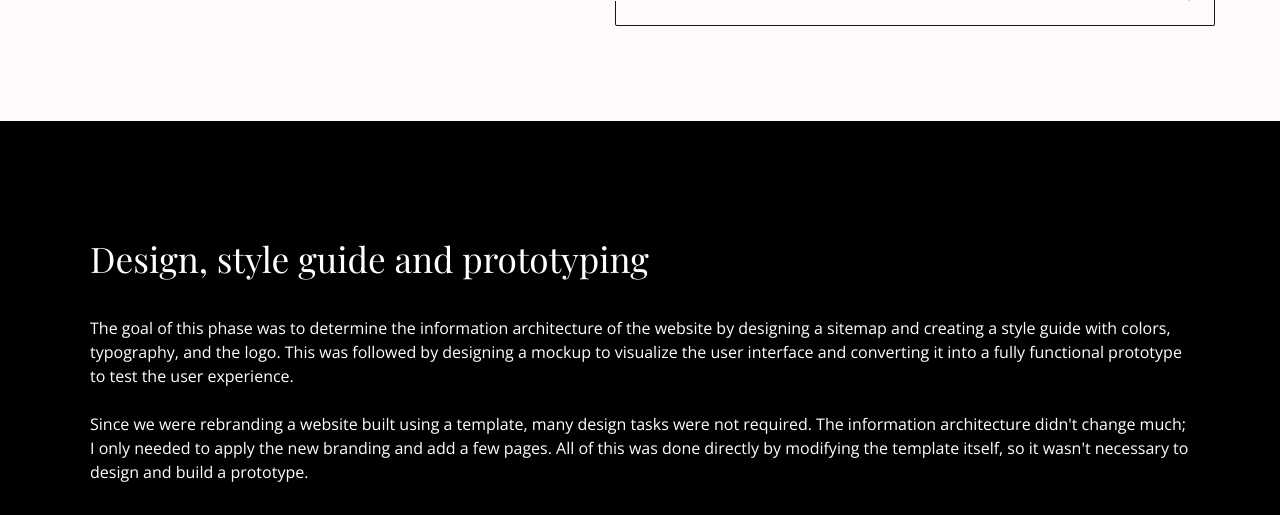
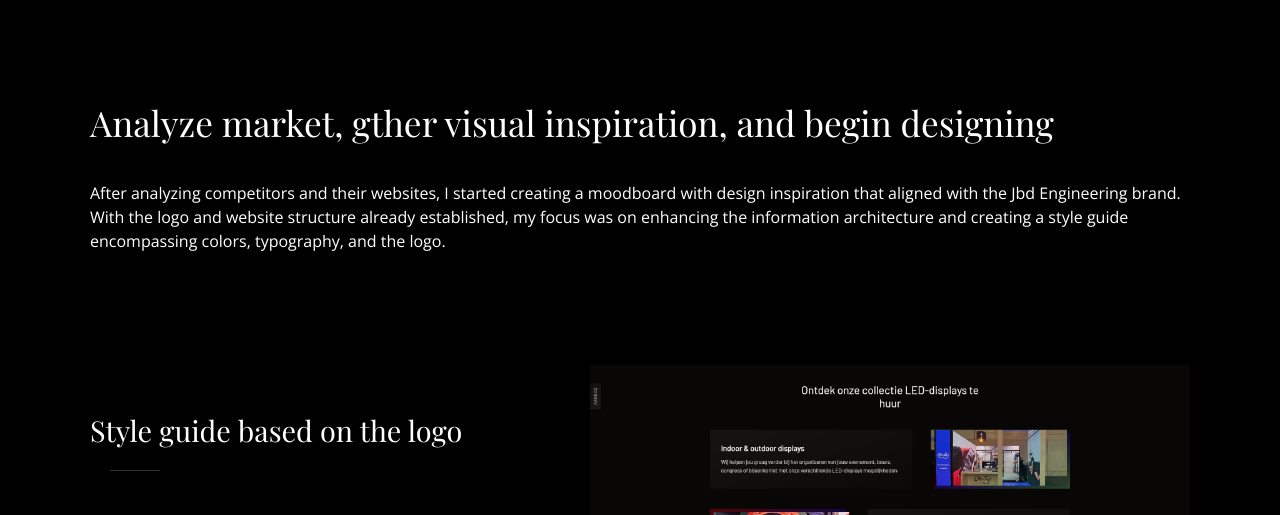
Before and after one commit to kevinmlk/portfolio-website-27-jul-2022, a PHP site: page /case/jbd-engineering.php in a window 1280 px wide. Shown: the part 3167-3682 px from the top of the page. Run offline with PHP 8.4, Linux system fonts and the light colour scheme; some libraries are stand-ins or nearby versions; some web fonts are replaced.

Commit message:
Added all images and mockups, added text content for jbd case

```diff
--- a/assets/css/screen.css
+++ b/assets/css/screen.css
@@ -270,6 +270,10 @@
     display: flex;
     flex-direction: column;
     gap: 7rem;
+}
+
+.mockups-container {
+    padding-bottom: 7rem;
 }
 
 .portfolio-gallery-container {
@@ -623,6 +627,10 @@ textarea {
     background-image: url("../media/case-jbd/jbd-header.jpg");
 }
 
+.jbd-parallax {
+    background-image: url("../media/case-jbd/jbd-header.jpg");
+}
+
 .sv-header {
     background-image: url("../media/case-sv/sv-header.jpg");
 }
--- a/case/jbd-engineering.php
+++ b/case/jbd-engineering.php
@@ -172,9 +172,8 @@
                                 Key features to be included in the design were clear navigation, an overview of all available services, rental packages and pricing details, a photo gallery showcasing LED displays, information on repair services, testimonials, contact details, and a FAQ section.
                                 </p>
                             </div>
-                            <img src="../assets/media/case-fhg/image-discovery.jpg" class="image-border-right reveal fade-bottom" alt="belcoastholidays.be westbay webpagina" loading="lazy">
+                            <img src="../assets/media/case-jbd/discovery-jbd.jpg" class="image-border-right reveal fade-bottom" alt="belcoastholidays.be westbay webpagina" loading="lazy">
                         </div>
-
                     </div>
                 </div>
             </section>
@@ -185,11 +184,10 @@
                     <div id="vision-container">
                         <div class="work-introduction">
                             <div class="reveal fade-bottom">
-                                <h2>Design, style guide and prototyping</h2>
-                                <p>
-                                The goal of this phase was to determine the information architecture of the website by designing a sitemap and creating a style guide with colors, typography, and the logo. This was followed by designing a mockup to visualize the user interface and converting it into a fully functional prototype to test the user experience.
-                                    <br><br>
-                                    Since we were rebranding a website built using a template, many design tasks were not required. The information architecture didn't change much; I only needed to apply the new branding and add a few pages. All of this was done directly by modifying the template itself, so it wasn't necessary to design and build a prototype.
+                                <h2>Analyze market, gther visual inspiration, and begin designing</h2>
+                                  <p>
+                                  After analyzing competitors and their websites, I started creating a moodboard with design inspiration that aligned with the Jbd Engineering brand.
+                                  With the logo and website structure already established, my focus was on enhancing the information architecture and creating a style guide encompassing colors, typography, and the logo.
                                 </p>
                             </div>
                         </div>
@@ -197,31 +195,54 @@
                         <div class="media-text">
                             <!-- Media content -->
                             <div class="media-content reveal fade-bottom">
-                                <h3 class="tag-line">Applying the new branding design</h3>
+                                <h3 class="tag-line">Style guide based on the logo</h3>
                                 <p>
-                                Because the new brand guide was provided, I didn't had to redesign the entire brand my self. It was also not necessary to create mockups to visualize how the website would look like, because I could directly apply this on the website self.
+                                I decided to base the style guide on the colors and typography of the Jbd Engineering logo. For typography, I chose Roboto as the primary font and Barlow as the secondary font, as they both complemented the font used in the logo.
                                 </p>
                                 <p>
-                                The sitemap hadn't changed much, I only need to add a few pages for the Zeegalm and West Bay holiday domains. The webpages were new so I had to structre the pages with some available HTML elements from the existing template.
+                                Regarding colors, I opted to derive them from the Jbd Engineering logo, with slight adjustments to achieve a sleek and modern look for the website. Thus, I selected #080705 (Black) and #FFFDFD for the background and text, #2708A0 (Polynesian blue), #5FAD56 (Mantis), and #D00000 (Engineering orange) as accent colors to evoke the essence of LED displays on the website.
                                 </p>
                             </div>
-                            <img src="./../assets/media/case-fhg/image-design-1.jpg" class="reveal fade-bottom" alt="belcoastholidays.be westbay webpagina" loading="lazy">
+                            <img src="./../assets/media/case-jbd/image-design-1.png" class="reveal fade-bottom" alt="belcoastholidays.be westbay webpagina" loading="lazy">
                         </div>
 
                         <div class="media-text">
-                        <img src="./../assets/media/case-fhg/image-design-2.jpg" class="reveal fade-bottom" alt="belcoastholidays.be westbay webpagina" loading="lazy">
+                        <img src="./../assets/media/case-jbd/image-design-2.png" class="reveal fade-bottom" alt="belcoastholidays.be westbay webpagina" loading="lazy">
                             <!-- Media content -->
                             <div class="media-content reveal fade-bottom">
-                                <h3 class="tag-line">Prototyping and building the website</h3>
+                                <h3 class="tag-line">Hi-fi mockup proposal</h3>
                                 <p>
-                                By directly applying the new design on the website we could immediately see how the website would look like and function. This made it easy to test and experiment different approaches and adjust the design to the users needs.
+                                Following the creation of the style guide, it was time to develop a homepage proposal for the website. Using the sitemap and the style guide as my guide, I began crafting the homepage in Adobe XD.
                                 </p>
                                 <p>
-                                After a few iterations, we were satisfied with the final design and could now translate the content so that it is available in multiple languages.
+                                Upon completing the homepage design, I shared the mockup with my supervisor for feedback. While there were some design adjustments suggested, overall, my supervisor was pleased with the proposal. Consequently, I was given the green light to proceed with refining the other pages while making necessary design adjustments.
                                 </p>
                             </div>
                         </div>
                     </div>
+                </div>
+
+                <div class="mockups-container">
+                  <h3>Mockup screens</h3>
+                  <div class="line coral"></div>
+                  <div class="portfolio-gallery-container reveal fade-bottom">
+                    <!-- Portfolio navigation -->
+                    <!-- <div class="items">
+                      <span class="item active" data-name="all">All</span>
+                      <span class="item" data-name="Photo">Photos</span>
+                      <span class="item" data-name="Video">Video</span>
+                    </div> -->
+                    <!-- Portfolio images -->
+                    <div class="gallery">
+                        <div class="image" data-name="Photo"><a href="https://xd.adobe.com/view/6df82aa0-5aa0-4490-8638-4e2a409599ef-38ab/" target="_blank"><span><img src="../assets/media/case-jbd/jbd-home.png" alt="Jbd Engineering homepage" loading="lazy"></span></a></div>
+                        <div class="image" data-name="Photo"><a href="https://xd.adobe.com/view/6df82aa0-5aa0-4490-8638-4e2a409599ef-38ab/screen/2ca93483-b026-4dfc-9a4d-86fa40eb5d94" target="_blank"><span><img src="../assets/media/case-jbd/jbd-rentals.png" alt="Jbd Engineering rentals page" loading="lazy"></span></a></div>
+                        <div class="image" data-name="Photo"><a href="https://xd.adobe.com/view/6df82aa0-5aa0-4490-8638-4e2a409599ef-38ab/screen/e79f0185-6c9b-4412-b83d-a63816b99c6c" target="_blank"><span><img src="../assets/media/case-jbd/jbd-repairs.png" alt="Jbd Engineering reparis page" loading="lazy"></span></a></div>
+                        <div class="image" data-name="Photo"><a href="https://xd.adobe.com/view/6df82aa0-5aa0-4490-8638-4e2a409599ef-38ab/screen/4639eee0-3a89-4c05-b276-0f1328dc8a6c" target="_blank"><span><img src="../assets/media/case-jbd/jbd-about.png" alt="Jbd Engineering about page" loading="lazy"></span></a></div>
+                        <div class="image" data-name="Photo"><a href="https://xd.adobe.com/view/6df82aa0-5aa0-4490-8638-4e2a409599ef-38ab/screen/c880f3b0-15b4-4de5-97b3-ece93a8ee6ee" target="_blank"><span><img src="../assets/media/case-jbd/jbd-works.png" alt="Jbd Engineering works page" loading="lazy"></span></a></div>
+                        <div class="image" data-name="Photo"><a href="https://xd.adobe.com/view/6df82aa0-5aa0-4490-8638-4e2a409599ef-38ab/screen/1a99419b-f229-47f1-bb70-3e347dd24c7f" target="_blank"><span><img src="../assets/media/case-jbd/jbd-faq.png" alt="Jbd Engineering faq page" loading="lazy"></span></a></div>
+                        <div class="image" data-name="Photo"><a href="https://xd.adobe.com/view/6df82aa0-5aa0-4490-8638-4e2a409599ef-38ab/screen/2d86ba4a-b36b-4aa6-9f24-6a928ee5f50e" target="_blank"><span><img src="../assets/media/case-jbd/jbd-contact.png" alt="Jbd Engineering contact page" loading="lazy"></span></a></div>
+                    </div>
+                  </div>
                 </div>
             </section>
 
@@ -234,21 +255,21 @@
                         <div class="media-text">
                             <!-- Media content -->
                             <div class="media-content reveal fade-bottom">
-                                <h3 class="tag-line">Few minor adjustments, SEO optimization, and ready for deployment.</h3>
+                                <h3 class="tag-line">Final adjustments and ready for production</h3>
                                 <p>
-                                Since we were modifying a template, we could easily combine the design and development phases into one, which also made it easier to experiment, test, and iterate.
+                                Once the final feedback was applied to the mockup, the design was ready to be transferred to the developer for coding.
                                 </p>
                                 <p>
-                                Once all the pages were designed, built, tested, translated, and the minor feedback from the project owner was applied, the website was ready for deployment.
+                                At lsDevign, all websites are built using a custom WordPress theme, allowing us to create fully customized designs for clients and connect the front-end with the back-end using plugins.
                                 </p>
                                 <p>
-                                By making adjustments to an older codebase, changing the complete design, and integrating a bookings module, this was my first big project, which I am very proud of!
+                                Some additional adjustments were made to the design before deployment by the developer to better suit the client's needs. That said, I am very happy and proud of this project.
                                 </p>
                                 <p>
-                                I learned a lot during my time at Flow Hospitality Group, and I am forever grateful for the trust and opportunity they gave me. Belcoast Holidays is now online, and you can see the results live for yourself.
+                                I greatly appreciated the opportunity and the freedom given for this project. The Jbd Engineering website is now live, and you can check it out for yourself.
                                 </p>
                             </div>
-                            <img src="./../assets/media/case-fhg/screencapture-belcoastholidays-contact.png" class="image-border-right reveal fade-bottom" alt="belcoastholidays.be westbay webpagina" loading="lazy">
+                            <img src="./../assets/media/case-jbd/image-discovery.png" class="image-border-right reveal fade-bottom" alt="Jbd Engineering homepage" loading="lazy">
                         </div>
 
                     </div>
@@ -256,49 +277,24 @@
             </section>
 
             <!-- Foto parallax section -->
-            <div class="parallax-image fhg-parallax">
-                <h3>Visit the new website<br> of Belcoast Holidays</h3>
-                <a href="https://belcoastholidays.be/nl/" target="_blank" class="button-coral">Visit website</a>
+            <div class="parallax-image jbd-parallax">
+                <h3>Visit the website<br> of Jbd Engineering</h3>
+                <a href="https://jbdengineering.be/nl/" target="_blank" class="button-coral">Visit website</a>
             </div>
             <!-- Skills summary section -->
             <section class="white-bg">
                 <div class="fw-container skills-section">
-                    <h3>Skills used during my internship</h3>
+                    <h3>Skills used in the project</h3>
                     <div class="line grey"></div>
                     <ul class="skills-container reveal fade-bottom">
-                        <li>HTML</li>
-                        <li>CSS</li>
-                        <li>JavaScript</li>
-                        <li>PHP</li>
+                        <li>Adobe XD</li>
+                        <li>Adobe Photoshop</li>
                         <li>Adobe Illustrator</li>
-                        <li>Adobe Photoshop</li>
-                        <li>Adobe InDesign</li>
-                        <li>Adobe Lightroom CC</li>
-                        <li>Adobe After Effects</li>
-                        <li>Photography & video</li>
+                        <li>Web design</li>
+                        <li>User interface design</li>
+                        <li>Information Architecture</li>
+                        <li>Graphic design</li>
                     </ul>
-                </div>
-            </section>
-            <!-- Work gallery section -->
-            <section class="black-bg">
-                <div class="fw-container">
-                  <h3>Other published assignments</h3>
-                  <div class="line coral"></div>
-                  <div class="portfolio-gallery-container reveal fade-bottom">
-                    <!-- Portfolio navigation -->
-                    <div class="items">
-                      <span class="item active" data-name="all">All</span>
-                      <span class="item" data-name="Photo">Photos</span>
-                      <!-- <span class="item" data-name="Video">Video</span> -->
-                    </div>
-                    <!-- Portfolio images -->
-                    <div class="gallery">
-                        <div class="image" data-name="Photo"><a href="https://www.instagram.com/p/Cdh8y7Fob1-/?utm_source=ig_web_copy_link" target="_blank"><span><img src="../assets/media/case-fhg/photo-1.jpg" alt="chotelsbelgium sociale media sfeer foto strand" loading="lazy"></span></a></div>
-                        <div class="image" data-name="Photo"><a href="https://www.instagram.com/p/Ce1Hhl4ot3d/?utm_source=ig_web_copy_link" target="_blank"><span><img src="../assets/media/case-fhg/photo-2.jpg" alt="chotelsbelgium sociale media sfeer foto strand" loading="lazy"></span></a></div>
-                        <div class="image" data-name="Photo"><a href="https://www.instagram.com/p/CddgDb-o2ie/?utm_source=ig_web_copy_link" target="_blank"><span><img src="../assets/media/case-fhg/photo-3.jpg" alt="chotelsbelgium sociale media sfeer foto strand" loading="lazy"></span></a></div>
-                        <div class="image" data-name="Photo"><a href="https://www.instagram.com/p/CeA0gzWI4f-/?utm_source=ig_web_copy_link" target="_blank"><span><img src="../assets/media/case-fhg/photo-4.jpg" alt="chotelsbelgium sociale media hotel excelsior foto" loading="lazy"></span></a></div>
-                    </div>
-                  </div>
                 </div>
             </section>
             <!-- Include parallax -->
```
Also changed, not shown: assets/media/case-jbd/image-design-1.png (added), assets/media/case-jbd/image-design-2.png (added), assets/media/case-jbd/image-discovery.png (added), 8 other files.
